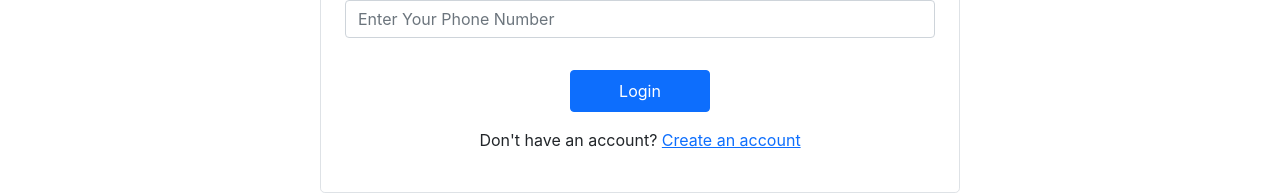
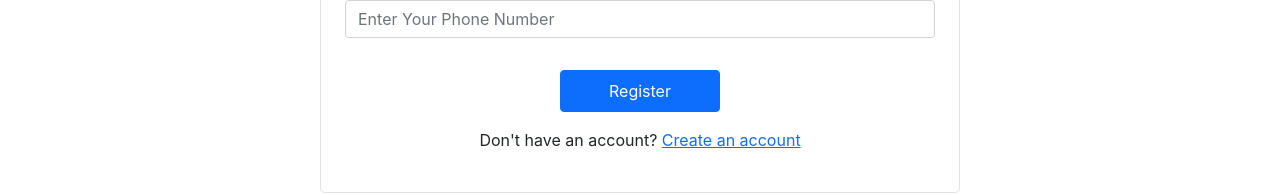
Before and after one commit to emonShimoul/book-delivery-system-react-client, a React (Create React App) app: page /register in a window 1280 px wide. Shown: the part 467-662 px from the top of the page. Built offline with nearby package versions, Linux system fonts and the light colour scheme; no server answers.

Commit message:
remove extra lines

```diff
--- a/src/components/Register/Register.js
+++ b/src/components/Register/Register.js
@@ -31,11 +31,9 @@ const Register = () => {
                 <Form.Control {...register("contactNumber")} type="number" placeholder="Enter Your Phone Number" />
                 </Form.Group>
 
-                <Form.Group className="mb-3" controlId="formBasicCheckbox">
-                </Form.Group>
                 <div className='text-center'>
                 <Button className='my-3 px-5 py-2' variant="primary" type="submit">
-                Login
+                Register
                 </Button>
                 <p>Don't have an account? <Link to="/register" className='text-primary'>Create an account</Link></p>
                 </div>
```
